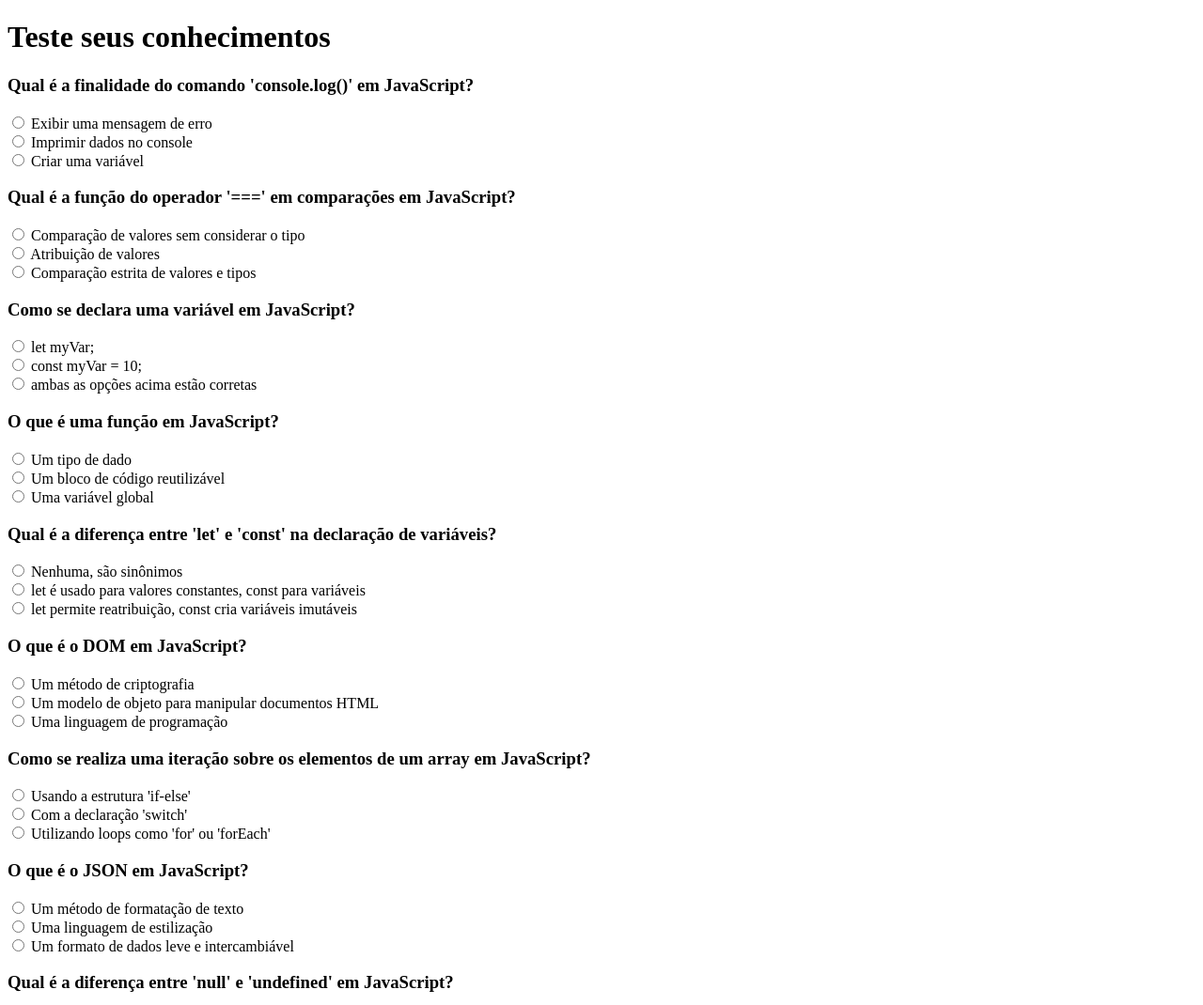
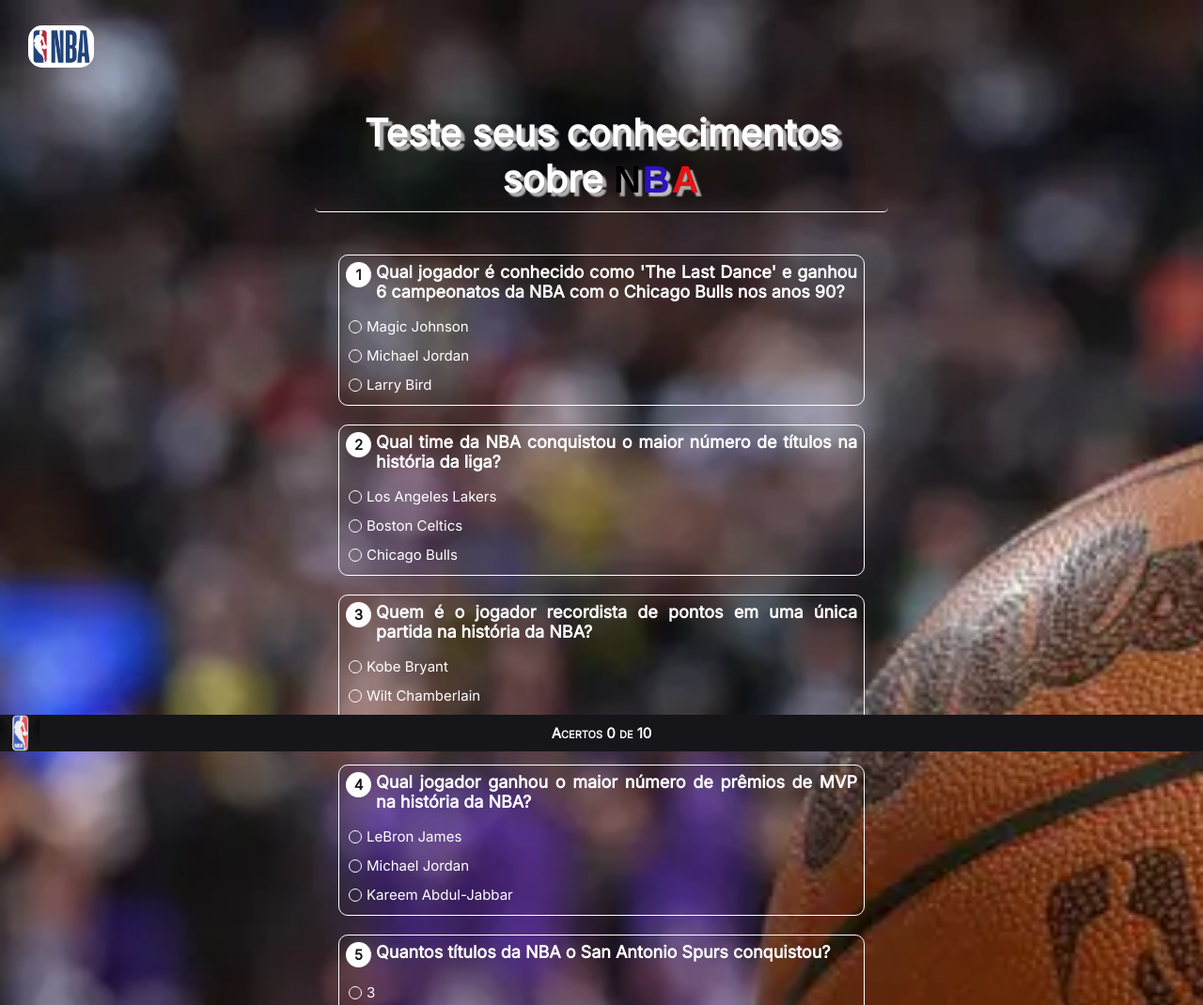
Before and after one commit to Danilolira42/Trilha-JS-NLW-Expert-RocketSeat-, a plain HTML site: page index.html in a window 1280 px wide. Shown: the top 1070 px of the page at 94% size. Drawn offline with Linux system fonts and the light colour scheme.

Commit message:
Add files via upload

```diff
--- /dev/null
+++ b/index.css
@@ -0,0 +1,206 @@
+
+            @import url('https://fonts.googleapis.com/css2?family=Inter&display=swap');
+
+
+
+        *,:root{
+
+                margin:0;
+                padding:0;
+                box-sizing: border-box;
+                font-family: 'inter',sans-serif;
+                text-rendering: optimizeLegibility;
+                -webkit-font-smoothing: antialiased;
+                -moz-osx-font-smoothing:grayscale;
+                -webkit-text-size-adjust: 100%;
+
+
+            }
+
+        body{
+            margin: 0px;
+            width:100%;
+            height: 50%;
+            background-image: url(./BolaNBA.webp);
+            background-repeat: no-repeat;
+            background-size: cover;
+            background-position: center;
+            overflow-x:hidden;
+
+
+            }
+
+        header {
+
+            margin: 0px 0px 25px ;
+            padding: 15px;
+            padding-top: 15px;
+            padding-bottom: 10px;
+            text-align: center;
+            border-bottom: 1px solid white;
+            font-size: 20px;
+            width: 100%;
+            display: inline-block;
+            border-radius: 5px;
+        }
+
+        header h1{
+
+            font-size: 40px;
+            text-shadow:  0.1em  0.1em  0.04em #b1b0b0;
+            color: white;
+            text-indent: initial;
+        }
+
+    .N{
+
+        color: rgb(0, 0, 0);
+        letter-spacing: 2px;
+        text-shadow:  0.1em  0.1em  0.04em #acacac;
+        font-family: sans-serif;
+    }
+
+    .B{
+        color: rgb(44, 18, 192);
+        letter-spacing: 2px;
+        text-shadow:  0.1em  0.1em  0.04em #c0c0c0;
+        font-family: sans-serif;
+    }
+
+    .A{
+        color: rgb(233, 17, 17);
+        letter-spacing: 2px;
+        text-align: justify;
+        text-shadow:  0.1em  0.1em  0.04em #acacac;
+        font-family: sans-serif;
+    }
+
+    main{
+
+            padding:15px;
+            max-width: 640px;
+            margin: 0px auto 40px;
+            font-size: 13px;
+            color:white;
+
+
+            }
+        #quiz {
+            counter-reset: quiz-item;
+            margin: 5px;
+
+        }
+
+        .quiz-item h3:before{
+            padding: 3px;
+            counter-increment: quiz-item;
+            content: counter(quiz-item);
+            width: 21px;
+            height: 21px;
+            display: flex;
+            align-items: center;
+            justify-content: center;
+            font-size: 15px;
+            border-radius: 50%;
+            background-color: #ffff;
+            color: #15151a;
+            overflow: hidden;
+            flex-shrink: 0;
+        }
+
+        .quiz-item{
+
+            margin: 20px;
+            text-align:justify;
+            border: 1px solid white;
+            border-radius: 10px;
+            }
+
+        .quiz-item h3 {
+            padding: 0px;
+            margin: 7px;
+            font-size: 18px;
+            display: flex;
+            gap: 5px;
+
+        }
+
+        .quiz-item dl {
+            padding: 5px 5px;
+
+        }
+
+        .quiz-item dl dt {
+            padding: 5px 5px;
+            margin-bottom: 1px;
+            font-size: 15px;
+            line-height: 20px;
+            letter-spacing: 0px;
+            display: flex;
+            align-items: center;
+            gap: 5px;
+        }
+
+    input{
+        all:unset;
+        border: 1px solid #ffffff;
+        height: 12px;
+        width: 12px;
+        border-radius: 50%;
+        display: flex;
+        align-items: center;
+        justify-content: center;
+        flex-shrink: 0;
+    }
+
+    input:checked{
+    border: 1px solid rgb(255, 255, 255);
+
+    }
+
+    input:checked::before{
+    content: "";
+    width: 10px;
+    height: 10px;
+    background-color: white;
+    border-radius: 50px;
+    }
+
+    #acertos{
+
+        text-align : center;
+        position: fixed;
+        left: 0;
+        bottom: 0;
+        width: 100%;
+        background-image: url(./download.jpeg);
+        padding: 10px;
+        background-color: #15151a;
+        background-position: left;
+        background-repeat: no-repeat;
+        background-size: 42px;
+        font-size: 15px;
+        font-weight: bold;
+        font-variant: small-caps;
+
+
+            }
+
+            .LogoNBA{
+
+                width: 100px;
+                margin: 12px 0px 0px 15px;
+                border-radius: 30px;
+                display: flex;
+                padding: 15px;
+                cursor: pointer;
+
+            }
+
+            a:hover{
+
+                cursor: pointer;
+                display: flex;
+                padding: 10px;
+
+            }
--- a/index.html
+++ b/index.html
@@ -4,18 +4,32 @@
             <head>
                 <meta charset="UTF-8">
                 <meta name="viewport" content="width=device-width, initial-scale=1.0">
-    <title>NLW Expert</title>
+                <title>Quiz NBA</title>
+
+                <link rel="stylesheet" href="index.css"/>
+                <a href="https://www.nba.com/" target="_blank">
+                <img class="LogoNBA" src="./Logo.jpg" alt="LogoNBA">
+                </a>
 
             </head>
 
             <body>
-    <h1>Teste seus conhecimentos</h1>
+
+
+                <main>
+
+                    <header>
+
+                        <h1>Teste seus conhecimentos sobre <span class="N">N</span><span class ="B">B</span><span class="A">A</span></h1>
+
+                    </header>
+
 
                 <div id="quiz"></div>
 
                 <template>
                     <div class="quiz-item">
-            <h3>
+                        <h3 class="Pergunta">
                         Pergunta 01
                         </h3>
                         <dl>
@@ -28,7 +42,14 @@
                         </dl>
                     </div>
                 </template>
-    <script src=./index.js></script>
+
+                <div id="acertos">
+                    <strong>Acertos</strong>
+                    <span>0 de 10</span>
+                </div>
+
+                <script src="./index.js"></script>
+            </main>
             </body>
 
             </html>
--- a/index.js
+++ b/index.js
@@ -1,109 +1,125 @@
 const perguntas = [
   {
-      pergunta: "Qual é a finalidade do comando 'console.log()' em JavaScript?",
+      pergunta: "Qual jogador é conhecido como 'The Last Dance' e ganhou 6 campeonatos da NBA com o Chicago Bulls nos anos 90?",
       respostas: [
-        "Exibir uma mensagem de erro",
-        "Imprimir dados no console",
-        "Criar uma variável"
+          "Magic Johnson",
+          "Michael Jordan",
+          "Larry Bird"
       ],
       correta: 1
   },
   {
-      pergunta: "Qual é a função do operador '===' em comparações em JavaScript?",
+      pergunta: "Qual time da NBA conquistou o maior número de títulos na história da liga?",
       respostas: [
-        "Comparação de valores sem considerar o tipo",
-        "Atribuição de valores",
-        "Comparação estrita de valores e tipos"
+          "Los Angeles Lakers",
+          "Boston Celtics",
+          "Chicago Bulls"
+      ],
+      correta: 1
+  },
+  {
+      pergunta: "Quem é o jogador recordista de pontos em uma única partida na história da NBA?",
+      respostas: [
+          "Kobe Bryant",
+          "Wilt Chamberlain",
+          "Michael Jordan"
+      ],
+      correta: 1
+  },
+  {
+      pergunta: "Qual jogador ganhou o maior número de prêmios de MVP na história da NBA?",
+      respostas: [
+          "LeBron James",
+          "Michael Jordan",
+          "Kareem Abdul-Jabbar"
       ],
       correta: 2
   },
   {
-      pergunta: "Como se declara uma variável em JavaScript?",
+      pergunta: "Quantos títulos da NBA o San Antonio Spurs conquistou?",
       respostas: [
-        "let myVar;",
-        "const myVar = 10;",
-        "ambas as opções acima estão corretas"
+          "3",
+          "5",
+          "7"
+      ],
+      correta: 1
+  },
+  {
+      pergunta: "Quem é o treinador com mais títulos de campeonato da NBA?",
+      respostas: [
+          "Phil Jackson",
+          "Red Auerbach",
+          "Gregg Popovich"
+      ],
+      correta: 0
+  },
+  {
+      pergunta: "Qual jogador tem o recorde de maior número de triplos-duplos na história da NBA?",
+      respostas: [
+          "Magic Johnson",
+          "Russell Westbrook",
+          "LeBron James"
+      ],
+      correta: 1
+  },
+  {
+      pergunta: "Qual foi o primeiro time da NBA a conquistar três títulos consecutivos?",
+      respostas: [
+          "Chicago Bulls",
+          "Los Angeles Lakers",
+          "Boston Celtics"
       ],
       correta: 2
   },
   {
-      pergunta: "O que é uma função em JavaScript?",
+      pergunta: "Quem foi o primeiro jogador a ser draftado na história da NBA?",
       respostas: [
-        "Um tipo de dado",
-        "Um bloco de código reutilizável",
-        "Uma variável global"
+          "Bill Russell",
+          "Wilt Chamberlain",
+          "Oscar Robertson"
       ],
       correta: 1
   },
   {
-      pergunta: "Qual é a diferença entre 'let' e 'const' na declaração de variáveis?",
+      pergunta: "Qual é o recorde de pontos em uma única temporada da NBA?",
       respostas: [
-        "Nenhuma, são sinônimos",
-        "let é usado para valores constantes, const para variáveis",
-        "let permite reatribuição, const cria variáveis imutáveis"
-      ],
-      correta: 2
-    },
-    {
-      pergunta: "O que é o DOM em JavaScript?",
-      respostas: [
-        "Um método de criptografia",
-        "Um modelo de objeto para manipular documentos HTML",
-        "Uma linguagem de programação"
+          "2832",
+          "4029",
+          "3362"
       ],
       correta: 1
-    },
-    {
-      pergunta: "Como se realiza uma iteração sobre os elementos de um array em JavaScript?",
-      respostas: [
-        "Usando a estrutura 'if-else'",
-        "Com a declaração 'switch'",
-        "Utilizando loops como 'for' ou 'forEach'"
-      ],
-      correta: 2
-    },
-    {
-      pergunta: "O que é o JSON em JavaScript?",
-      respostas: [
-        "Um método de formatação de texto",
-        "Uma linguagem de estilização",
-        "Um formato de dados leve e intercambiável"
-      ],
-      correta: 2
-    },
-    {
-      pergunta: "Qual é a diferença entre 'null' e 'undefined' em JavaScript?",
-      respostas: [
-        "São iguais, usados de forma intercambiável",
-        "'null' representa a ausência de valor, 'undefined' é atribuído explicitamente",
-        "Ambos representam valores vazios"
-      ],
-      correta: 1
-    },
-    {
-      pergunta: "Como se adiciona um evento a um elemento HTML usando JavaScript?",
-      respostas: [
-        "Apenas com CSS",
-        "Usando o atributo 'event'",
-        "Através do método 'addEventListener'"
-      ],
-      correta: 2
-    },
+  }
 ];
+
 
 const quiz = document.querySelector('#quiz')
 const template = document.querySelector('template')
 
+const corretas = new Set()
+const totalDePerguntas = perguntas.length
+const mostrarTotal = document.querySelector('#acertos span')
+mostrarTotal.textContent = corretas.size + ' de ' + totalDePerguntas
 
 // loop ou laço de repetição
-  for(const item of perguntas) {
+for (const item of perguntas) {
   const quizItem = template.content.cloneNode(true)
   quizItem.querySelector('h3').textContent = item.pergunta
 
-    for(let resposta of item.respostas) {
+  for (let resposta of item.respostas) {
     const dt = quizItem.querySelector('dl dt').cloneNode(true)
     dt.querySelector('span').textContent = resposta
+    dt.querySelector('input').setAttribute('name', 'pergunta-' + perguntas.indexOf(item))
+    dt.querySelector('input').value = item.respostas.indexOf(resposta)
+    dt.querySelector('input').onchange = (event) => {
+      const estaCorreta = event.target.value == item.correta
 
+      corretas.delete(item)
+      if (estaCorreta) {
+        corretas.add(item)
+      }
+
+      mostrarTotal.textContent = corretas.size + ' de ' + totalDePerguntas
+    }
     quizItem.querySelector('dl').appendChild(dt)
   }
 
```
Also changed, not shown: BolaNBA.webp (added), Logo.jpg (added), download.jpeg (added). Lines whose indentation alone changed are shown as unchanged.
